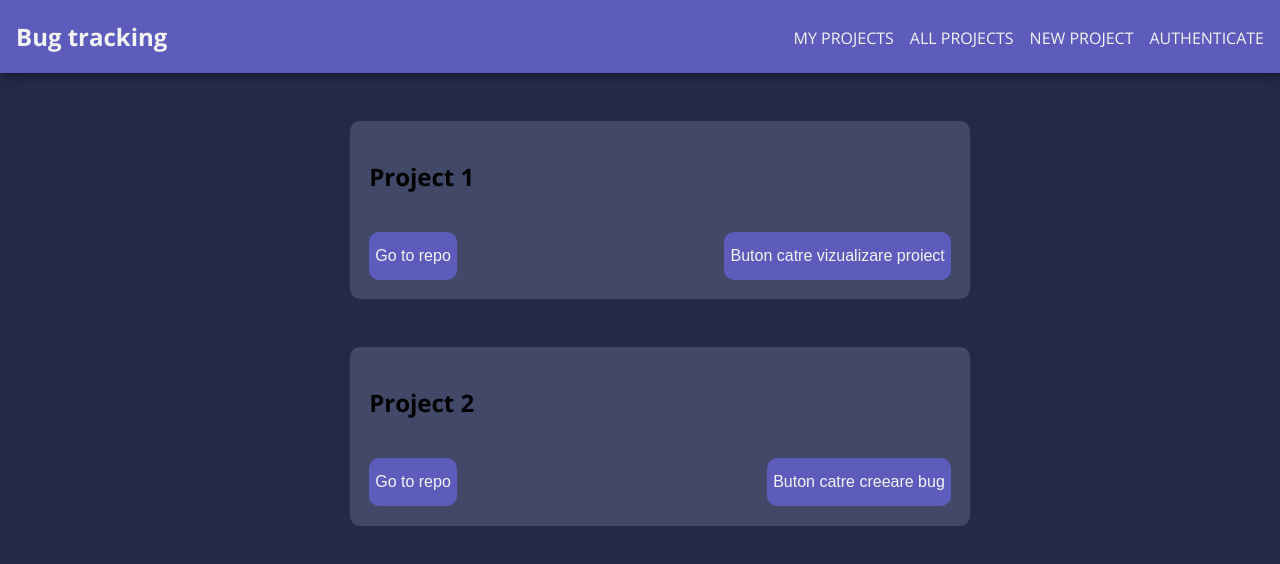
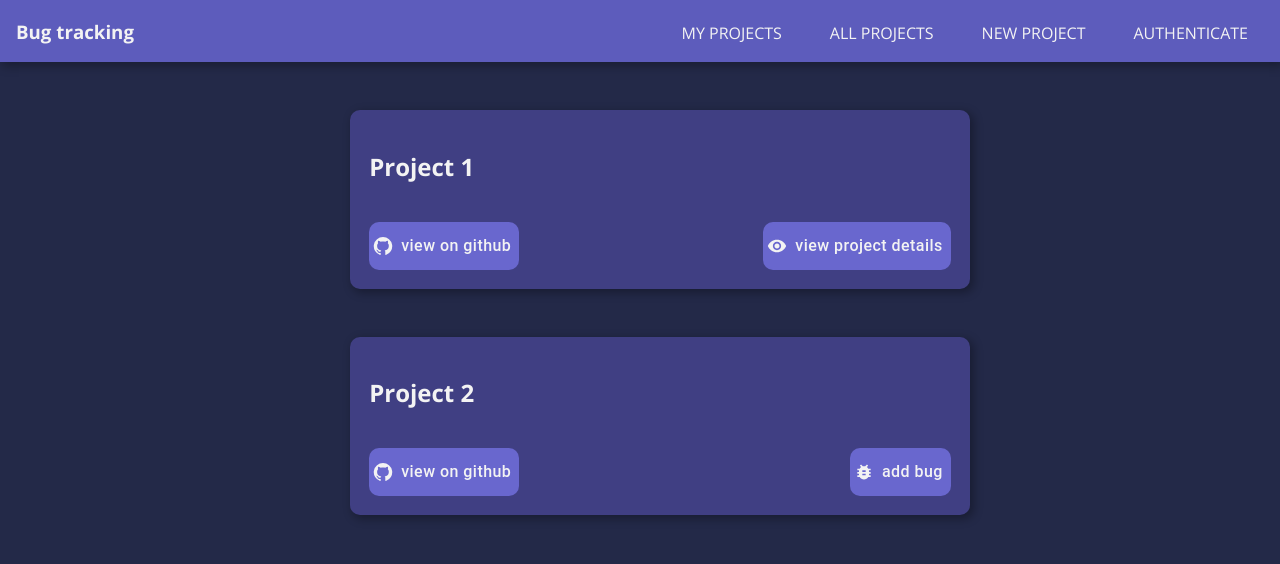
Before and after one commit to ovidiuterbea/proiectTW-bug-tracking, a React (Create React App) app in the folder frontend/: page /projects in a window 1280 px wide. Shown: the top 564 px of the page. Built offline with nearby package versions, Linux system fonts and the light colour scheme.

Commit message:
Buttons refector and styling

```diff
--- a/frontend/package.json
+++ b/frontend/package.json
@@ -3,6 +3,10 @@
   "version": "0.1.0",
   "private": true,
   "dependencies": {
+    "@emotion/react": "^11.6.0",
+    "@emotion/styled": "^11.6.0",
+    "@mui/icons-material": "^5.1.1",
+    "@mui/material": "^5.1.1",
     "react": "^17.0.2",
     "react-dom": "^17.0.2",
     "react-router-dom": "^5.1.2",
--- a/frontend/src/projects/components/ProjectItem.css
+++ b/frontend/src/projects/components/ProjectItem.css
@@ -4,8 +4,9 @@
   margin: 3rem auto;
   width: 50%;
   border-radius: 10px;
-  background-color: #414868;
+  background-color: #403f83;
   padding: 1.2rem;
+  box-shadow: 3px 3px 10px 1px rgba(0, 0, 0, 0.3);
 }
 
 .project-item__buttons {
@@ -17,17 +18,31 @@
   padding-bottom: 1.2rem;
 }
 
+a {
+  text-decoration: none;
+}
+
+#projectName {
+  color: #f3f3f3;
+}
+
+#muibtn{
+  text-transform: none;
+  padding-top: 0px;
+  padding-bottom: 0px;
+}
+
 .project-item__buttons button {
   border: none;
-  background-color: #5d5cbc;
+  background-color: #6967ce;
   color: #f3f3f3;
   height: 3rem;
   width: fit-content;
   border-radius: 10px;
-  box-shadow: inset 0 0 0 0 #7c7ac2;
   transition: ease-out 1.2s;
   font-size: 16px;
   outline: none;
+  /* box-shadow: 0px 0px 10px -3px #19193d; */
 }
 
 .project-item__buttons button:hover {
--- a/frontend/src/projects/components/ProjectItem.js
+++ b/frontend/src/projects/components/ProjectItem.js
@@ -1,25 +1,32 @@
 import React from "react";
 import "./ProjectItem.css";
 // import { Link } from "react-router-dom";
+import GitHubIcon from '@mui/icons-material/GitHub';
+import BugReportIcon from '@mui/icons-material/BugReport';
+import VisibilityIcon from '@mui/icons-material/Visibility';
+import { Button } from "@mui/material";
 
 const ProjectItem = (props) => {
   return (
     <li className='project-item'>
       <div className='user-item__info'>
-        <h2>{props.name}</h2>
+        <h2 id="projectName">{props.name}</h2>
       </div>
       <div className='project-item__buttons'>
         <a href={props.repo}>
-          <button>Go to repo</button>
+          <Button id="muibtn" startIcon={<GitHubIcon/>}>view on github</Button>
+          {/* <button><GitHubIcon/> view on github</button> */}
         </a>
         {props.isTester && (
           // <Link>
-          <button>Buton catre creeare bug</button>
+          <Button id="muibtn" startIcon={<BugReportIcon/>}>add bug</Button>
+          // <button>Buton catre creeare bug</button>
           // </Link>
         )}
         {!props.isTester && (
           // <Link>
-          <button>Buton catre vizualizare proiect</button>
+          <Button id="muibtn" startIcon={<VisibilityIcon/>}>view project details</Button>
+          // <button>Buton catre vizualizare proiect</button>
           // </Link>
         )}
       </div>
--- a/frontend/src/shared/components/Navigation/NavLinks.css
+++ b/frontend/src/shared/components/Navigation/NavLinks.css
@@ -42,6 +42,8 @@
   background-color: #5d5cbc;
   padding-top: 0.9rem;
   padding-bottom: 1rem;
+  padding-left: 1rem;
+  padding-right: 1rem;
   color: #f3f3f3;
   height: 3rem;
   width: fit-content;
@@ -67,7 +69,7 @@
   font: inherit;
 }
 
-/* .nav-links button:focus {
+.nav-links button:focus {
   outline: none;
 }
 
@@ -75,4 +77,4 @@
 .nav-links button:active {
   background: #292929;
   color: white;
-} */
+}
--- a/frontend/src/shared/components/Navigation/NavLinks.js
+++ b/frontend/src/shared/components/Navigation/NavLinks.js
@@ -10,7 +10,7 @@ const NavLinks = (props) => {
 
   return (
     <div className='main-navigation'>
-      <h2>Bug tracking </h2>
+      <h3>Bug tracking </h3>
       <ul className='nav-links'>
         <li>
           <NavLink to='/u1/projects'>MY PROJECTS</NavLink>
```
Also changed, not shown: 1 other file (tests, documents, lock files or other folders).
